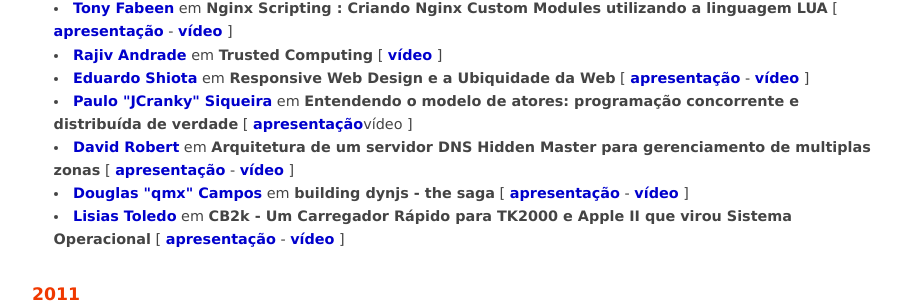
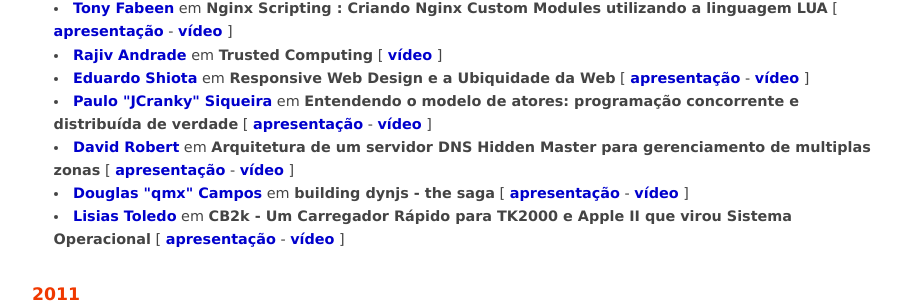
Before and after one commit to devinsampa/devinsampa.github.io, a Jekyll site: the page built from museu/index.html, in a window 1280 px wide and 900 px high, scrolled down 303 px. Shown: the part 144-451 px from the top of the window, without its empty margins (178-1101 px from the left). Built offline with Jekyll 4.4.1, drawn with Linux system fonts in a browser that asks for light colours; nearby versions of some CDN libraries.

Commit message:
correção do link

```diff
--- a/museu/index.html
+++ b/museu/index.html
@@ -37,7 +37,7 @@
     <li>
       <a href="http://twitter.com/jcranky" title='Siga o Paulo "JCranky" Siqueira no Twitter'>Paulo "JCranky" Siqueira</a> em
       <strong>Entendendo o modelo de atores: programação concorrente e distribuída de verdade</strong>
-      [ <a href="http://www.slideshare.net/jcranky/entendendo-o-modelo-de-atores" class="apresentacao">apresentação</a - <a href="http://www.youtube.com/watch?v=KCpndpswo7Q" title="Vídeo Entendendo o modelo de atores: programação concorrente e distribuída de verdade" class="video">vídeo</a> ]
+      [ <a href="http://www.slideshare.net/jcranky/entendendo-o-modelo-de-atores" class="apresentacao">apresentação</a> - <a href="http://www.youtube.com/watch?v=KCpndpswo7Q" title="Vídeo Entendendo o modelo de atores: programação concorrente e distribuída de verdade" class="video">vídeo</a> ]
     </li>
     <li>
       <a href="http://twitter.com/while42" title='Siga o David Robert no Twitter'>David Robert</a> em
```
